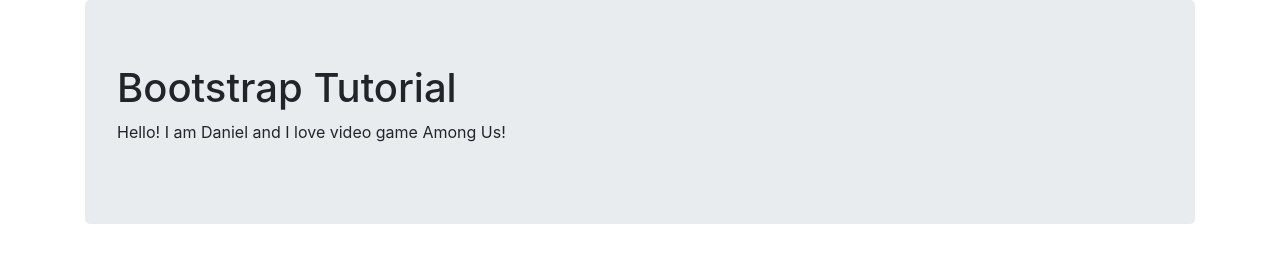
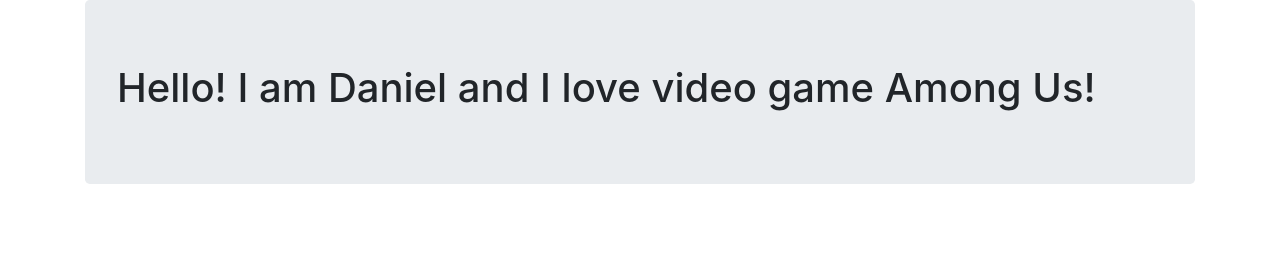
Before and after one commit to DanielSivyakov/AmongUsImposterComics_Books, a plain HTML site: page index.html in a window 1280 px wide. Drawn offline with nearby package versions, Linux system fonts and the light colour scheme.

Commit message:
Update index.html

```diff
--- a/index.html
+++ b/index.html
@@ -14,8 +14,7 @@
 <body>
     <div class="container">
         <div class="jumbotron">
-            <h1>Bootstrap Tutorial</h1>
-            <p>Hello! I am Daniel and I love video game Among Us!</p>
+            <h1>Hello! I am Daniel and I love video game Among Us!</h1>
         </div>
     </div>
 </body>
```
